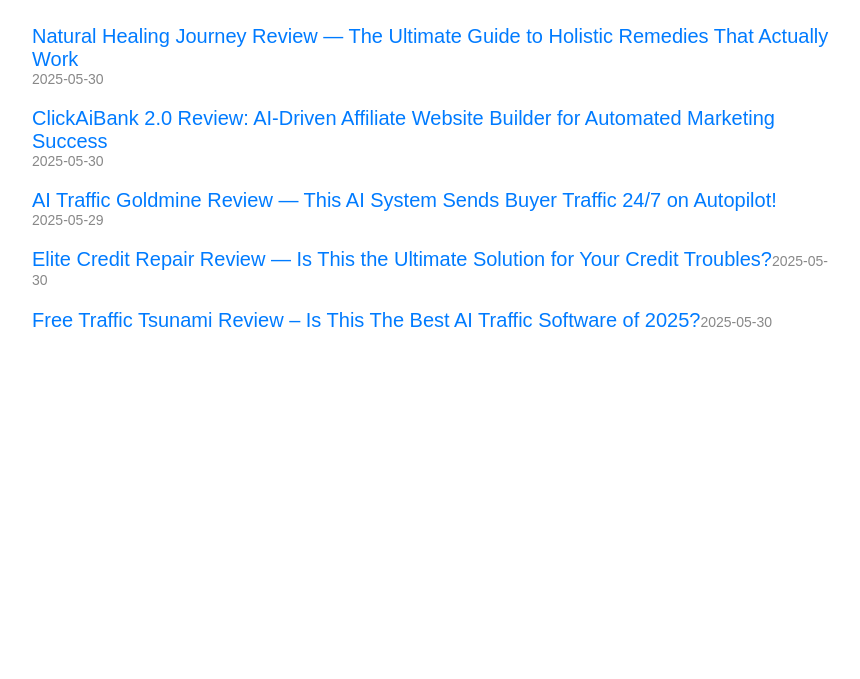
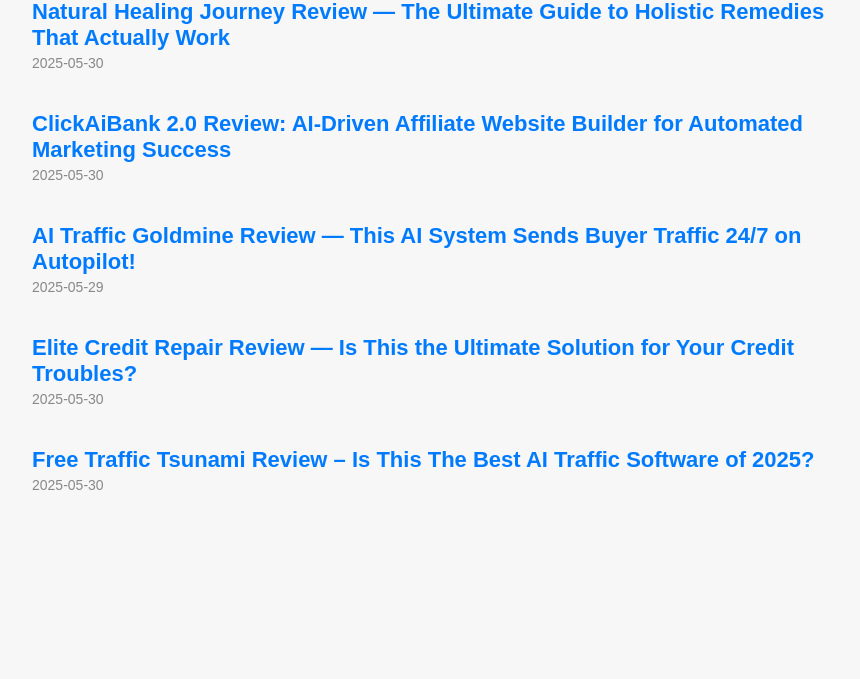
Before and after one commit to WinnyNguyenn/winnynguyenn.github.io, a plain HTML site: page index.html in a window 1280 px wide. Shown: the part 121-800 px from the top of the page, without its empty margins (208-1068 px from the left). Drawn offline with Linux system fonts and the light colour scheme.

Commit message:
Update index.html

```diff
--- a/index.html
+++ b/index.html
@@ -1,55 +1,67 @@
-
 <!DOCTYPE html>
 <html lang="en">
 <head>
   <meta charset="UTF-8" />
   <meta name="viewport" content="width=device-width, initial-scale=1.0" />
-  <title>Winny Nguyen - Affiliate Blog</title>
+  <title>Winny Nguyen Blog</title>
   <style>
     body {
       font-family: Arial, sans-serif;
-      background-color: #fff;
+      background-color: #f7f7f7;
       max-width: 800px;
       margin: auto;
       padding: 40px 20px;
-      color: #333;
     }
     h1 {
-      font-size: 36px;
+      color: #333;
       text-align: center;
+    }
+    .post {
       margin-bottom: 40px;
     }
-    ul {
-      list-style: none;
-      padding: 0;
-    }
-    li {
-      margin-bottom: 20px;
-    }
-    a {
-      font-size: 20px;
+    .post a {
+      font-size: 22px;
       color: #007bff;
       text-decoration: none;
+      font-weight: bold;
     }
-    a:hover {
+    .post a:hover {
       text-decoration: underline;
     }
-    .date {
+    .post .date {
       font-size: 14px;
       color: #888;
+      margin-top: 4px;
     }
   </style>
 </head>
 <body>
   <h1>Winny Nguyen - Affiliate Blog</h1>
-  <ul>
-<li><a href="natural-healing-journey.html">Natural Healing Journey Review — The Ultimate Guide to Holistic Remedies That Actually Work</a><div class="date">2025-05-30</div></li>
-<li><a href="clickaibank2.html">ClickAiBank 2.0 Review: AI-Driven Affiliate Website Builder for Automated Marketing Success</a><div class="date">2025-05-30</div></li>
-<li><a href="ai-traffic-goldmine.html">AI Traffic Goldmine Review — This AI System Sends Buyer Traffic 24/7 on Autopilot!</a><div class="date">2025-05-29</div></li>
-<li><a href="elite-credit-repair.html">Elite Credit Repair Review — Is This the Ultimate Solution for Your Credit Troubles?</a><span class="date">2025-05-30</span></li>
-<li><a href="free-traffic-tsunami.html">Free Traffic Tsunami Review – Is This The Best AI Traffic Software of 2025?</a><span class="date">2025-05-30</span></li>
 
+  <div class="post">
+    <a href="posts/natural-healing-journey.html">Natural Healing Journey Review — The Ultimate Guide to Holistic Remedies That Actually Work</a>
+    <div class="date">2025-05-30</div>
+  </div>
 
-  </ul>
+  <div class="post">
+    <a href="posts/clickaibank-2.html">ClickAiBank 2.0 Review: AI-Driven Affiliate Website Builder for Automated Marketing Success</a>
+    <div class="date">2025-05-30</div>
+  </div>
+
+  <div class="post">
+    <a href="posts/ai-traffic-goldmine.html">AI Traffic Goldmine Review — This AI System Sends Buyer Traffic 24/7 on Autopilot!</a>
+    <div class="date">2025-05-29</div>
+  </div>
+
+  <div class="post">
+    <a href="posts/elite-credit-repair.html">Elite Credit Repair Review — Is This the Ultimate Solution for Your Credit Troubles?</a>
+    <div class="date">2025-05-30</div>
+  </div>
+
+  <div class="post">
+    <a href="posts/free-traffic-tsunami.html">Free Traffic Tsunami Review – Is This The Best AI Traffic Software of 2025?</a>
+    <div class="date">2025-05-30</div>
+  </div>
+
 </body>
 </html>
```
